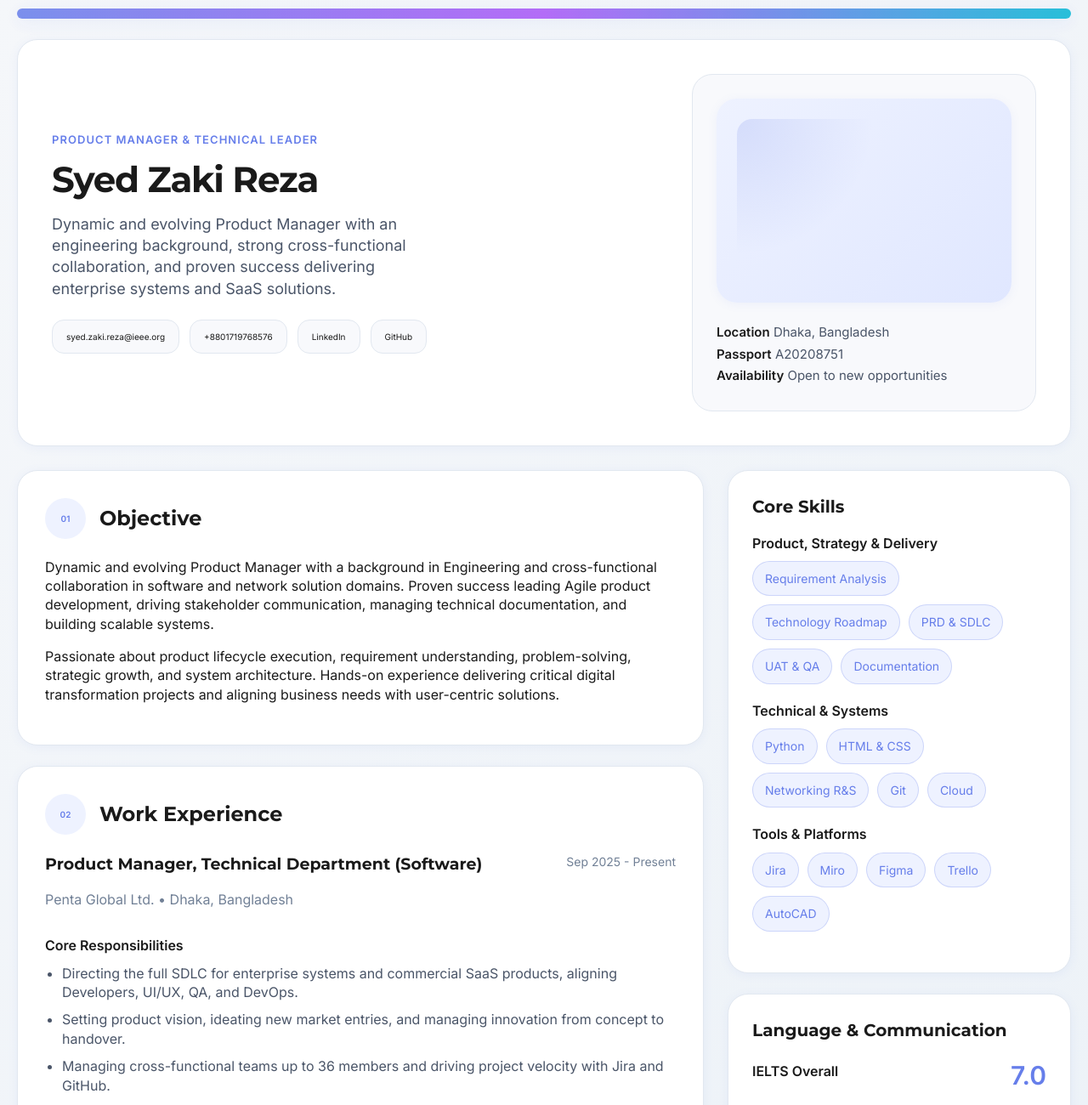
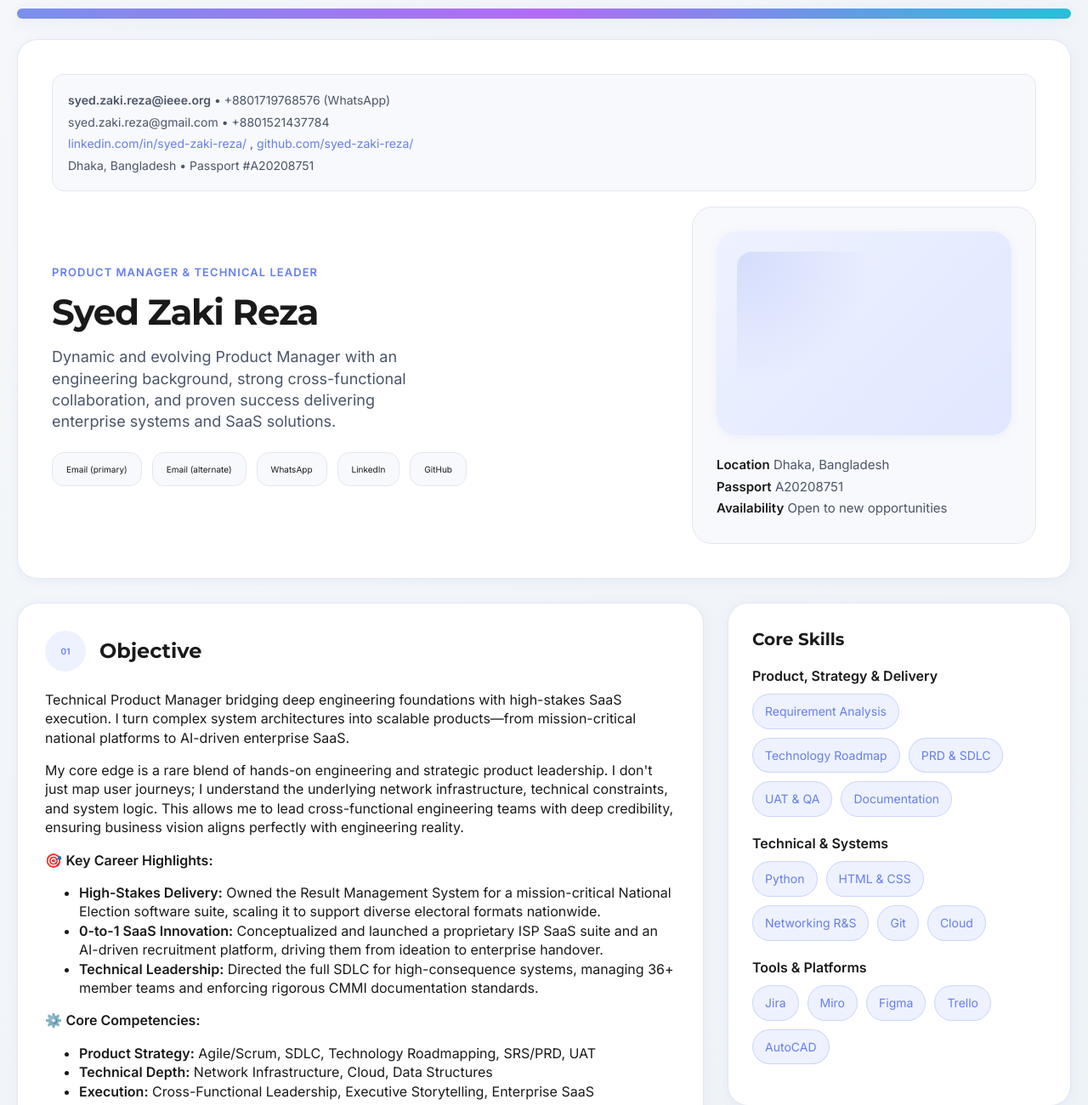
Before and after one commit to syed-zaki-reza/portfolio, a plain HTML site: page index.html in a window 1280 px wide. Shown: the part 20-1320 px from the top of the page at 85% size. Drawn offline with Linux system fonts and the light colour scheme.

Commit message:
some minor changes to the index.html and styles.css files to improve the layout and design of the webpage.

```diff
--- a/index.html
+++ b/index.html
@@ -17,6 +17,12 @@
       <div class="top-accent"></div>
       <main class="portfolio-page">
         <section class="hero-card">
+          <div class="contact-bar">
+            <p class="contact-line"><strong>syed.zaki.reza@ieee.org</strong> • +8801719768576 (WhatsApp)</p>
+            <p class="contact-line">syed.zaki.reza@gmail.com • +8801521437784</p>
+            <p class="contact-line"><a href="https://www.linkedin.com/in/syed-zaki-reza/" target="_blank" rel="noreferrer">linkedin.com/in/syed-zaki-reza/</a> , <a href="https://github.com/syed-zaki-reza" target="_blank" rel="noreferrer">github.com/syed-zaki-reza/</a></p>
+            <p class="contact-line">Dhaka, Bangladesh • Passport #A20208751</p>
+          </div>
           <div class="hero-content">
             <div class="hero-copy">
               <p class="eyebrow">Product Manager & Technical Leader</p>
@@ -25,8 +31,9 @@
                 Dynamic and evolving Product Manager with an engineering background, strong cross-functional collaboration, and proven success delivering enterprise systems and SaaS solutions.
               </p>
               <div class="hero-links">
-                <a href="mailto:syed.zaki.reza@ieee.org">syed.zaki.reza@ieee.org</a>
-                <a href="tel:+8801719768576">+8801719768576</a>
+                <a href="mailto:syed.zaki.reza@ieee.org">Email (primary)</a>
+                <a href="mailto:syed.zaki.reza@gmail.com">Email (alternate)</a>
+                <a href="tel:+8801719768576">WhatsApp</a>
                 <a href="https://www.linkedin.com/in/syed-zaki-reza/" target="_blank" rel="noreferrer">LinkedIn</a>
                 <a href="https://github.com/syed-zaki-reza" target="_blank" rel="noreferrer">GitHub</a>
               </div>
@@ -49,12 +56,23 @@
                 <span class="section-number">01</span>
                 <h2>Objective</h2>
               </div>
-              <p>
-                Dynamic and evolving Product Manager with a background in Engineering and cross-functional collaboration in software and network solution domains. Proven success leading Agile product development, driving stakeholder communication, managing technical documentation, and building scalable systems.
-              </p>
-              <p>
-                Passionate about product lifecycle execution, requirement understanding, problem-solving, strategic growth, and system architecture. Hands-on experience delivering critical digital transformation projects and aligning business needs with user-centric solutions.
-              </p>
+            <p>Technical Product Manager bridging deep engineering foundations with high-stakes SaaS execution. I turn complex system architectures into scalable products—from mission-critical national platforms to AI-driven enterprise SaaS.</p>
+
+            <p>My core edge is a rare blend of hands-on engineering and strategic product leadership. I don't just map user journeys; I understand the underlying network infrastructure, technical constraints, and system logic. This allows me to lead cross-functional engineering teams with deep credibility, ensuring business vision aligns perfectly with engineering reality.</p>
+
+            <p>🎯 <strong>Key Career Highlights:</strong></p>
+            <ul>
+              <li><strong>High-Stakes Delivery:</strong> Owned the Result Management System for a mission-critical National Election software suite, scaling it to support diverse electoral formats nationwide.</li>
+              <li><strong>0-to-1 SaaS Innovation:</strong> Conceptualized and launched a proprietary ISP SaaS suite and an AI-driven recruitment platform, driving them from ideation to enterprise handover.</li>
+              <li><strong>Technical Leadership:</strong> Directed the full SDLC for high-consequence systems, managing 36+ member teams and enforcing rigorous CMMI documentation standards.</li>
+            </ul>
+
+            <p>⚙️ <strong>Core Competencies:</strong></p>
+            <ul>
+              <li><strong>Product Strategy:</strong> Agile/Scrum, SDLC, Technology Roadmapping, SRS/PRD, UAT</li>
+              <li><strong>Technical Depth:</strong> Network Infrastructure, Cloud, Data Structures</li>
+              <li><strong>Execution:</strong> Cross-Functional Leadership, Executive Storytelling, Enterprise SaaS</li>
+            </ul>
             </article>
 
             <article class="card section-card">
--- a/styles.css
+++ b/styles.css
@@ -79,6 +79,24 @@ a:focus {
 .hero-card {
   padding: 40px;
   margin-bottom: 28px;
+}
+
+.contact-bar {
+  padding: 14px 18px;
+  background: var(--surface-bg);
+  border: 1px solid var(--border);
+  border-radius: 14px;
+  margin-bottom: 18px;
+}
+
+.contact-line {
+  margin: 6px 0;
+  color: var(--text-secondary);
+  font-size: 1.4rem;
+}
+
+.contact-line a {
+  color: var(--accent);
 }
 
 .hero-content {
```
